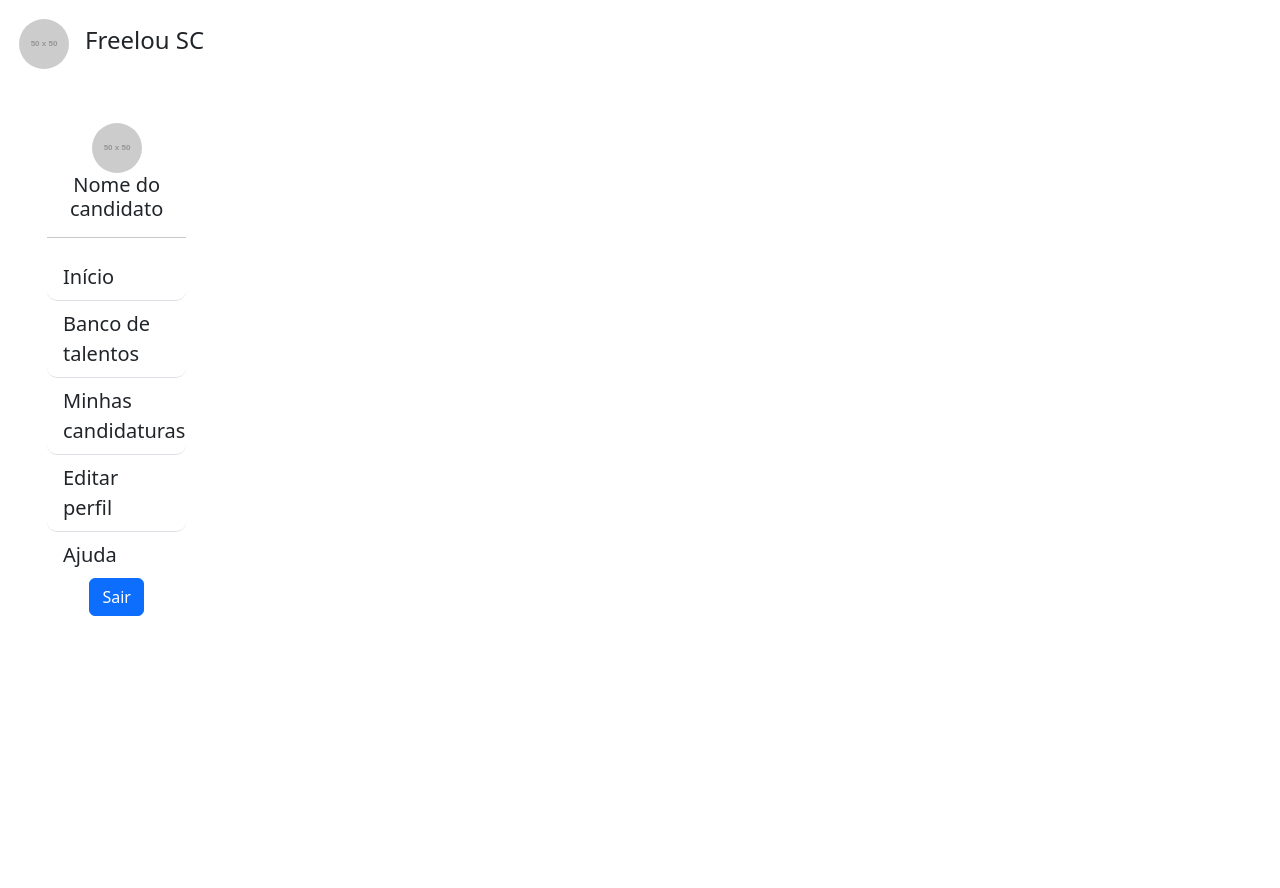
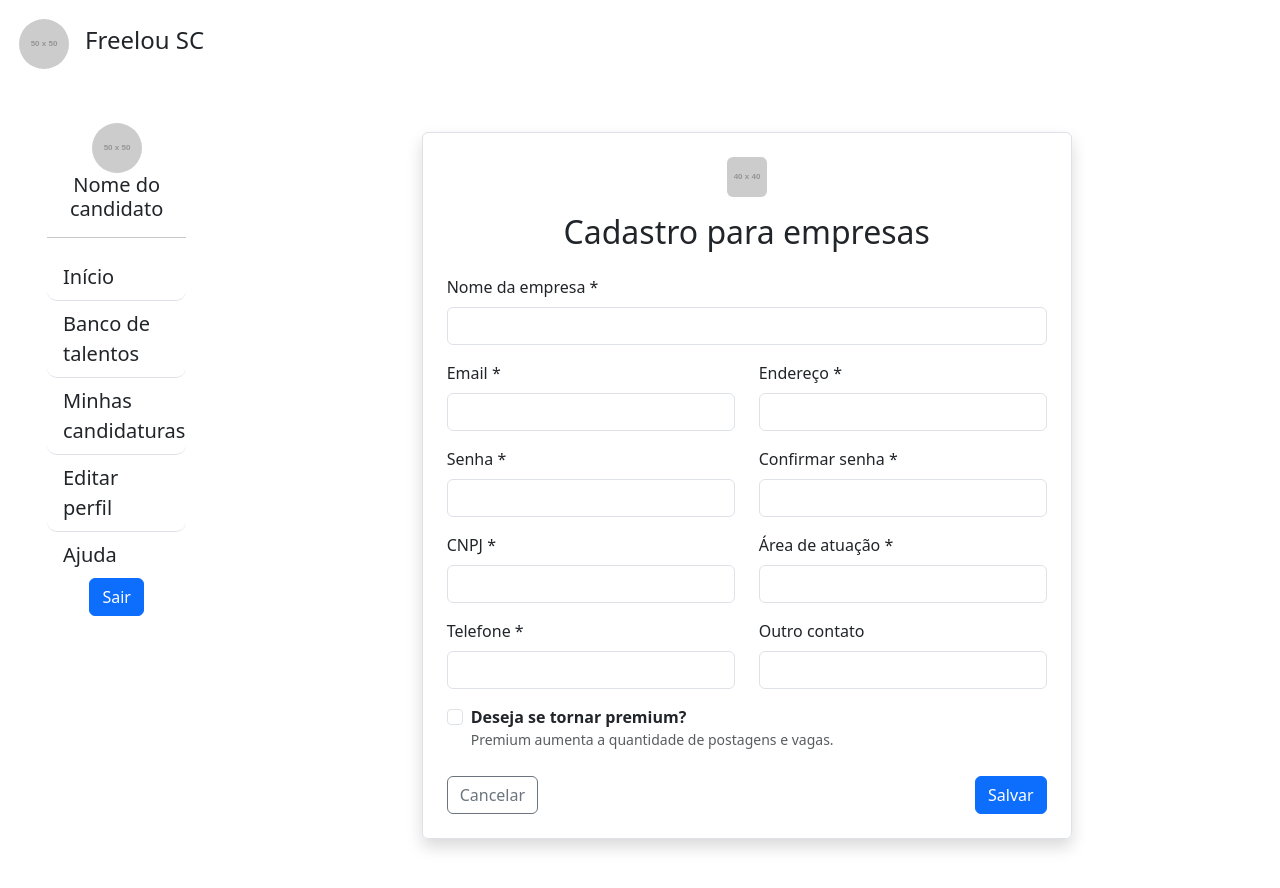
Before and after one commit to GustavoDonofre/pi-vagas, a Next.js app: page /main/cadastro_empresa in a window 1280 px wide. Shown: the top 888 px of the page. Built offline with nearby package versions, Linux system fonts and the light colour scheme.

Commit message:
arquivos empresa arumados

```diff
--- a/app/main/cadastro_empresa/page.js
+++ b/app/main/cadastro_empresa/page.js
@@ -1,72 +1,114 @@
-export default function cadastroEmpresa() {
-    <div>
+export default function CadastroEmpresa() {
+  return (
+    <div className="d-flex justify-content-center py-4">
+      <div className="border rounded shadow p-4"
+        style={{ width: "100%", maxWidth: "650px"}}
+      >
+        <form>
+          <img src="https://placehold.co/40"
+            className="mb-3 rounded mx-auto d-block"
+          />
 
-        <div className="vh-100 d-flex justify-content-center align-items-center">
-            <div className="border rounded shadow bg-white p-4" style="width:100%; max-width:500px;">
+          <h2 className="text-center mb-4">Cadastro para empresas</h2>
 
-                <form className="text-center" onsubmit="cadastrar(event)">
+          <div className="row">
 
-                    <img src="https://placehold.co/40" className="mb-3 rounded mx-auto d-block"/>
-
-                        <h2 className="mb-4">Cadastro para empresas</h2>
-
-                        <div className="mb-3 text-start">
-                            <label htmlFor="nomeEmpresa">Digite o nome da sua empresa: *</label>
+            {/* Nome */}
+            <div className="col-12 mb-3">
+              <label htmlFor="nomeEmpresa" className="form-label">
+                Nome da empresa *
+              </label>
               <input type="text" id="nomeEmpresa" className="form-control" />
             </div>
 
-                        <div className="mb-3 text-start">
-                            <label htmlFor="emailEmpresa">Digite o Email da sua empresa: *</label>
+            {/* Email */}
+            <div className="col-md-6 mb-3">
+              <label htmlFor="emailEmpresa" className="form-label">
+                Email *
+              </label>
               <input type="email" id="emailEmpresa" className="form-control" />
             </div>
 
-                        <div className="mb-3 text-start">
-                            <label htmlFor="enderecoEmpresa">Digite o endereço da sua empresa: *</label>
+            {/* Endereço */}
+            <div className="col-md-6 mb-3">
+              <label htmlFor="enderecoEmpresa" className="form-label">
+                Endereço *
+              </label>
               <input type="text" id="enderecoEmpresa" className="form-control" />
             </div>
 
-                        <div className="mb-3 text-start">
-                            <label htmlFor="senhaEmpresa">Digite sua senha: *</label>
+            {/* Senha */}
+            <div className="col-md-6 mb-3">
+              <label htmlFor="senhaEmpresa" className="form-label">
+                Senha *
+              </label>
               <input type="password" id="senhaEmpresa" className="form-control" />
             </div>
 
-                        <div className="mb-3 text-start">
-                            <label htmlFor="senhaEmpresaNovamente">Digite sua senha novamente: *</label>
-                            <input type="password" id="senhaEmpresaNovamente" className="form-control" />
+            {/* Confirmar Senha */}
+            <div className="col-md-6 mb-3">
+              <label htmlFor="senhaEmpresaNovamente" className="form-label">
+                Confirmar senha *
+              </label>
+              <input
+                type="password"
+                id="senhaEmpresaNovamente"
+                className="form-control"
+              />
             </div>
 
-                        <div className="mb-3 text-start">
-                            <label htmlFor="cnpjEmpresa">Digite o CNPJ da sua empresa: *</label>
+            {/* CNPJ */}
+            <div className="col-md-6 mb-3">
+              <label htmlFor="cnpjEmpresa" className="form-label">
+                CNPJ *
+              </label>
               <input type="text" id="cnpjEmpresa" className="form-control" />
             </div>
 
-                        <div className="mb-3 text-start">
-                            <label htmlFor="areaAtuacao">Área de atuação: *</label>
+            {/* Área */}
+            <div className="col-md-6 mb-3">
+              <label htmlFor="areaAtuacao" className="form-label">
+                Área de atuação *
+              </label>
               <input type="text" id="areaAtuacao" className="form-control" />
             </div>
 
-                        <div className="mb-3 text-start">
-                            <label htmlFor="telefone">Telefone da empresa: *</label>
+            {/* Telefone */}
+            <div className="col-md-6 mb-3">
+              <label htmlFor="telefone" className="form-label">
+                Telefone *
+              </label>
               <input type="text" id="telefone" className="form-control" />
             </div>
 
-                        <div className="mb-3 text-start">
-                            <label htmlFor="outroContato">Outro contato:</label>
+            {/* Outro contato */}
+            <div className="col-md-6 mb-3">
+              <label htmlFor="outroContato" className="form-label">
+                Outro contato
+              </label>
               <input type="text" id="outroContato" className="form-control" />
             </div>
 
-                        <div className="form-check text-start mb-3">
-                            <input type="checkbox" id="premium" className="form-check-input" />
+            {/* Premium */}
+            <div className="col-12 mb-4">
+              <div className="form-check">
+                <input
+                  type="checkbox"
+                  id="premium"
+                  className="form-check-input"
+                />
                 <label htmlFor="premium" className="form-check-label">
-                                <strong>Você tem interesse em se tornar premium?</strong>
+                  <strong>Deseja se tornar premium?</strong>
                 </label>
                 <small className="text-muted d-block">
-                                O premium aumenta a quantidade de postagens e vagas anunciadas
+                  Premium aumenta a quantidade de postagens e vagas.
                 </small>
               </div>
+            </div>
 
-                        <div className="d-flex justify-content-between">
-                            <button type="reset" className="btn btn-outline-dark">
+            {/* Botões */}
+            <div className="col-12 d-flex justify-content-between">
+              <button type="reset" className="btn btn-outline-secondary">
                 Cancelar
               </button>
 
@@ -75,9 +117,9 @@ export default function cadastroEmpresa() {
               </button>
             </div>
 
+          </div>
         </form>
-
       </div>
     </div>
-    </div>
+  );
 }
--- a/app/main/components/MenuLateral.js
+++ b/app/main/components/MenuLateral.js
@@ -3,22 +3,22 @@ import "./MenuLateral.css"
 
 export default function MenuLateral() {
     return (
-        <div class="menulateral">
-            <div class="text-center">
+        <div className="menulateral">
+            <div className="text-center">
                 <img src="https://placehold.co/50" className="rounded-circle" />
-                <h2 class="fs-5"> Nome do candidato </h2>
+                <h2 className="fs-5"> Nome do candidato </h2>
             </div>
             <hr />
-            <div class="list-group list-group-flush fs-5">
-                <Link href="/main/feed" type="button" class="list-group-item list-group-item-action" aria-current="true"> Início </Link>
-                <Link href="/main/banco_talentos" type="button" class="list-group-item list-group-item-action"> Banco de talentos </Link>
-                <Link href="/" type="button" class="list-group-item list-group-item-action"> Minhas candidaturas </Link>
-                <Link href="/" type="button" class="list-group-item list-group-item-action"> Editar perfil </Link>
-                <Link href="/" type="button" class="list-group-item list-group-item-action"> Ajuda </Link>
+            <div className="list-group list-group-flush fs-5">
+                <Link href="/main/feed" type="button" className="list-group-item list-group-item-action" aria-current="true"> Início </Link>
+                <Link href="/main/banco_talentos" type="button" className="list-group-item list-group-item-action"> Banco de talentos </Link>
+                <Link href="/" type="button" className="list-group-item list-group-item-action"> Minhas candidaturas </Link>
+                <Link href="/" type="button" className="list-group-item list-group-item-action"> Editar perfil </Link>
+                <Link href="/" type="button" className="list-group-item list-group-item-action"> Ajuda </Link>
             </div>
 
-            <div class="text-center  menu_lateral_perfil">
-                <button class="btn btn-primary"> Sair </button>
+            <div className="text-center  menu_lateral_perfil">
+                <button className="btn btn-primary"> Sair </button>
             </div>
         </div>
     )
--- a/app/main/components/MenuSuperior.js
+++ b/app/main/components/MenuSuperior.js
@@ -2,9 +2,9 @@ import "./MenuSuperior.css"
 
 export default function MenuSuperior(){
     return(
-        <div class="barra_inicio d-flex align-items-center gap-3">
-          <img src="https://placehold.co/50" class="rounded-circle" />
-          <h1 class="fs-4"> Freelou SC </h1>
+        <div className="barra_inicio d-flex align-items-center gap-3">
+          <img src="https://placehold.co/50" className="rounded-circle" />
+          <h1 className="fs-4"> Freelou SC </h1>
         </div>
     )
 }
```
Lines whose indentation alone changed are shown as unchanged.
